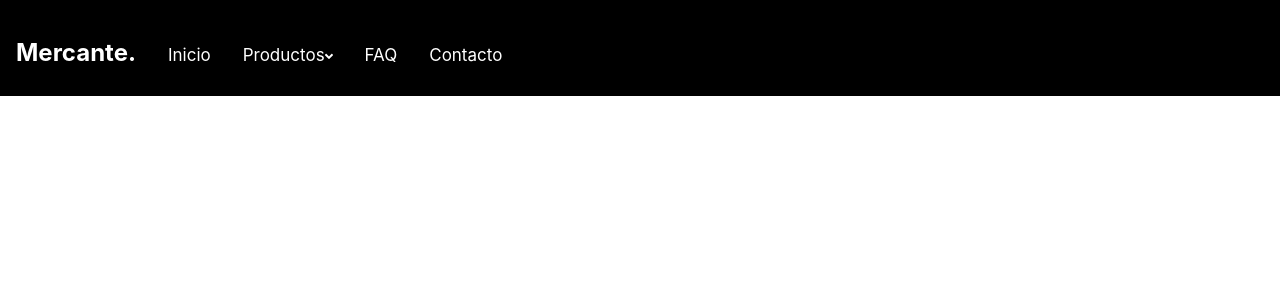
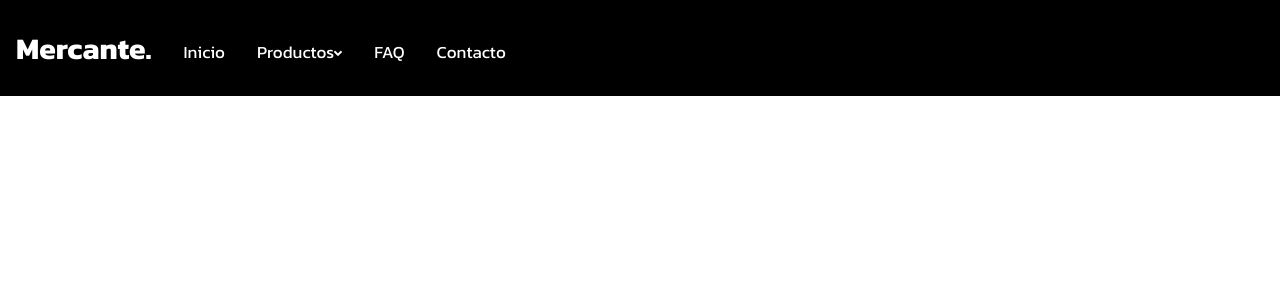
Before and after one commit to facundogsilva/MercanteSilva, a React (Create React App) app: page / in a window 1280 px wide. Shown: the top 300 px of the page. Built offline with nearby package versions, Linux system fonts and the light colour scheme.

Commit message:
Algunos cambios en el NavBar

```diff
--- a/public/index.html
+++ b/public/index.html
@@ -15,6 +15,9 @@
       user's mobile device or desktop. See https://developers.google.com/web/fundamentals/web-app-manifest/
     -->
     <link rel="manifest" href="%PUBLIC_URL%/manifest.json" />
+    <link rel="preconnect" href="https://fonts.googleapis.com">
+   <link rel="preconnect" href="https://fonts.gstatic.com" crossorigin>
+   <link href="https://fonts.googleapis.com/css2?family=Kanit:wght@400;700&family=Titillium+Web&display=swap" rel="stylesheet">
     <!--
       Notice the use of %PUBLIC_URL% in the tags above.
       It will be replaced with the URL of the `public` folder during the build.
--- a/src/components/NavBar.js
+++ b/src/components/NavBar.js
@@ -9,8 +9,8 @@
     return(
         <div className='navbar-container'>
             <nav>
-                <p className='navbar-logo'>Mercante.</p>
                     <div className='navbar-button-container'>
+                        <p className='navbar-logo'>Mercante.</p>
                         <p className='navbar-button'>Inicio</p>
                         <p className='navbar-button'>Productos<FontAwesomeIcon icon={faAngleDown} size='xs'/></p>
                         <p className='navbar-button'>FAQ</p>
--- a/src/components/NavBarStyles.css
+++ b/src/components/NavBarStyles.css
@@ -1,7 +1,9 @@
+
 .navbar-container {
     height: 6em;
     background-color: black;
     overflow: hidden;
+    display: flex;
 }
 
 .navbar-button-container {
@@ -11,13 +13,15 @@
 }
 
 .navbar-logo {
-    font-size: 24px;
+    font-size: 30px;
     color: white;
     float: left;
     text-align: center;
+    align-self: center;
     padding: 14px 16px;
     text-decoration: none;
     font-weight: bold;
+    font-family: 'Kanit', sans-serif;
 
 }
 
@@ -29,5 +33,5 @@
     text-decoration: none;
     font-size: 17px;
     align-self: flex-end;
-
+    font-family: 'Kanit', sans-serif;
 }
```
